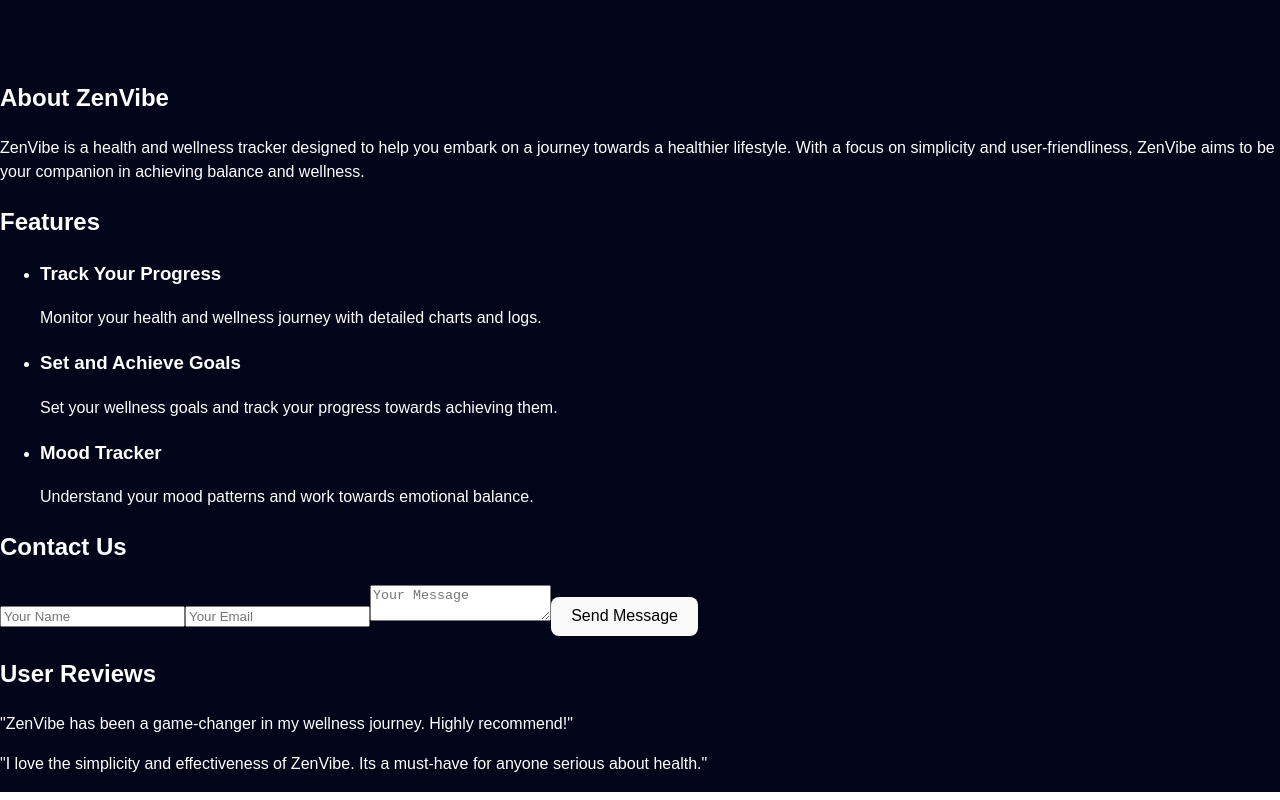
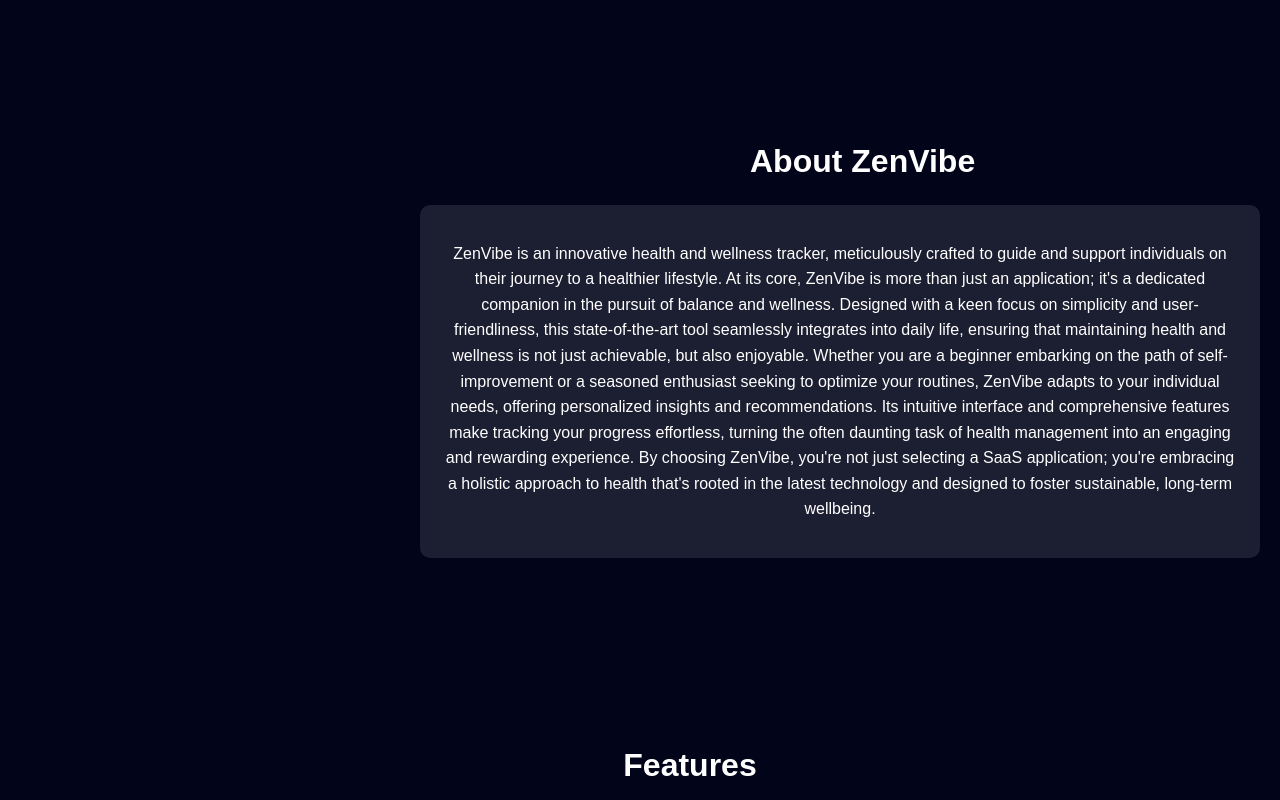
Before and after one commit to noclipping/ZenVibeFrontend, a React (Vite) app: page / in a window 1280 px wide. Shown: the part 740-1540 px from the top of the page. Built offline with nearby package versions, Linux system fonts and the light colour scheme; what chartjs-plugin-zoom would draw is missing.

Commit message:
Worked on landing page

```diff
--- a/src/components/landingPage/LandingPage.css
+++ b/src/components/landingPage/LandingPage.css
@@ -5,7 +5,7 @@
   padding: 0;
   font-family: Arial, Helvetica, sans-serif;
   background-color: #02051a;
-  color: #fff
+  color: #fbf2f2
 }
 
 /* src/components/Navbar.css */
@@ -81,6 +81,7 @@
   align-items: center;
   height: 100vh; /* Set the hero section to take up the full viewport height */
   text-align: center; /* Center the text within the hero section */
+  padding-left: 70px;
 }
 
 
@@ -139,5 +140,131 @@
 /* Ensure that .dashboard-container allows for space for the button */
 .dashboard-container {
   width:1000px; /* Full width */
-  margin-bottom: 2rem; /* Space between image and button */
+  margin-bottom: 3rem; /* Space between image and button */
 }
+
+/* About Section Enhancements */
+.about-section {
+  background-size: cover;
+  color: #fff;
+  padding: 50px 0;
+}
+
+.about-section .section-title {
+  margin-bottom: 20px;
+  padding-left: 750px;
+  font-size: 2rem;
+}
+
+.features-section .section-title {
+  margin-bottom: 20px;
+  padding-left: 100px;
+  font-size: 2rem;
+}
+
+.about-section .section-content {
+  font-size: 16px; /* Your existing font size */
+  line-height: 1.6; /* Improved line height for readability */
+  text-align: center; /* Center the text */
+  padding: 20px; /* Add padding around the text */
+ left: 700px;
+  max-width: 800px; /* Maximum width of the content */
+  margin-left: 420px;
+  background-color: rgba(255, 255, 255, 0.1); /* Optional: subtle background */
+  border-radius: 10px; /* Optional: rounded corners */
+  color: #fff; /* Adjust text color as needed */
+}
+
+/* Responsive Font Size */
+@media screen and (max-width: 768px) {
+  .about-section .section-content {
+    font-size: 14px; /* Smaller font size for mobile devices */
+    padding: 15px;
+  }
+}
+/* Features Section - Mimicking About Section Styles */
+.features-section {
+  color: #fff; /* Assuming white text color */
+  padding: 90px; /* Adjust padding as per About section */
+  text-align: center; /* Center-align the text */
+}
+.features-section .feature-list {
+  list-style: none; /* Remove bullet points */
+  display: flex;
+  flex-wrap: wrap;
+  justify-content: center; /* Centering the cards */
+  gap: 20px; /* Spacing between cards */
+}
+
+.features-section .feature-item {
+  background-color: rgba(255, 255, 255, 0.1); /* Optional: subtle background */
+  padding: 50px;
+  margin-left: 30px;
+  border-radius: 10px; /* Rounded corners for the cards */
+  box-shadow: 0 4px 8px rgba(0, 0, 0, 0.5); /* Box shadow for depth */
+  width: 300px; /* Fixed width, adjust as needed */
+  text-align: left; /* Align text inside cards */
+  transition: transform 0.3s ease; /* Smooth transition for hover effect */
+}
+
+.features-section .feature-item:hover {
+  transform: translateY(-5px); /* Slight raise effect on hover */
+}
+
+@media screen and (max-width: 768px) {
+  .features-section .feature-list {
+    flex-direction: column;
+    align-items: center;
+  }
+
+  .features-section .feature-item {
+    width: 90%; /* Full width on smaller screens */
+  }
+
+  .features-section .section-title,
+  .features-section .section-content {
+    padding-left: 0; /* Remove padding on smaller screens */
+  }
+}
+
+.reviews-section {
+  padding: 90px; /* Consistent padding with features section */
+  text-align: center;
+  color: #fff;
+}
+
+.reviews-section .section-title {
+  /* Same styling as features section title */
+  margin-bottom: 20px;
+  padding-left: 70px;
+  font-size: 2rem;
+}
+
+.reviews-section .review-container {
+  display: flex;
+  flex-wrap: wrap;
+  justify-content: center; /* Center the cards horizontally */
+  gap: 15px; /* Space between cards */
+}
+
+.reviews-section .review-card {
+  background-color: rgba(255, 255, 255, 0.1); /* Optional: subtle background */
+  padding: 50px;
+  margin: 15px;
+  border-radius: 10px; /* Same as feature-item */
+  box-shadow: 0 4px 8px rgba(0, 0, 0, 0.5); /* Same as feature-item */
+  width: 300px; /* Adjust as needed */
+  text-align: left; /* Consistent text alignment */
+  transition: transform 0.3s ease; /* Same hover effect */
+}
+
+.reviews-section .review-card:hover {
+  transform: translateY(-5px); /* Same hover effect as feature-item */
+}
+
+/* Responsive Design */
+@media screen and (max-width: 768px) {
+  .reviews-section .section-title {
+    padding-left: 5vw; /* Responsive padding */
+  }
+}
--- a/src/components/landingPage/LandingPage.jsx
+++ b/src/components/landingPage/LandingPage.jsx
@@ -27,10 +27,28 @@
       <section className="about-section" id="about">
         <h2 className="section-title">About ZenVibe</h2>
         <p className="section-content">
-          ZenVibe is a health and wellness tracker designed to help you embark
-          on a journey towards a healthier lifestyle. With a focus on simplicity
-          and user-friendliness, ZenVibe aims to be your companion in achieving
-          balance and wellness.
+          <div>
+            <p>
+              ZenVibe is an innovative health and wellness tracker, meticulously
+              crafted to guide and support individuals on their journey to a
+              healthier lifestyle. At its core, ZenVibe is more than just an
+              application; it&apos;s a dedicated companion in the pursuit of
+              balance and wellness. Designed with a keen focus on simplicity and
+              user-friendliness, this state-of-the-art tool seamlessly
+              integrates into daily life, ensuring that maintaining health and
+              wellness is not just achievable, but also enjoyable. Whether you
+              are a beginner embarking on the path of self-improvement or a
+              seasoned enthusiast seeking to optimize your routines, ZenVibe
+              adapts to your individual needs, offering personalized insights
+              and recommendations. Its intuitive interface and comprehensive
+              features make tracking your progress effortless, turning the often
+              daunting task of health management into an engaging and rewarding
+              experience. By choosing ZenVibe, you&apos;re not just selecting a
+              SaaS application; you&apos;re embracing a holistic approach to
+              health that&apos;s rooted in the latest technology and designed to
+              foster sustainable, long-term wellbeing.
+            </p>
+          </div>
         </p>
       </section>
 
@@ -62,20 +80,10 @@
         </ul>
       </section>
 
-      {/* Contact Section */}
-      <section className="contact-section" id="contact">
-        <h2 className="section-title">Contact Us</h2>
-        <form className="contact-form">
-          <input type="text" placeholder="Your Name" required />
-          <input type="email" placeholder="Your Email" required />
-          <textarea placeholder="Your Message" required></textarea>
-          <button type="submit">Send Message</button>
-        </form>
-      </section>
-
       {/* Reviews Section */}
       <section className="reviews-section" id="reviews">
         <h2 className="section-title">User Reviews</h2>
+        <div className="reviews-container"></div>
         <div className="review-card">
           <p>
             &quot;ZenVibe has been a game-changer in my wellness journey. Highly
```
